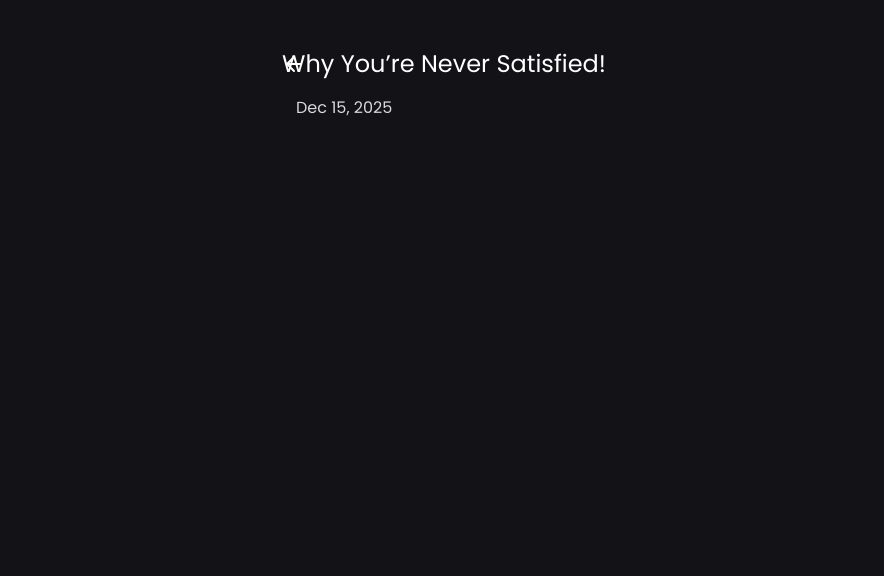
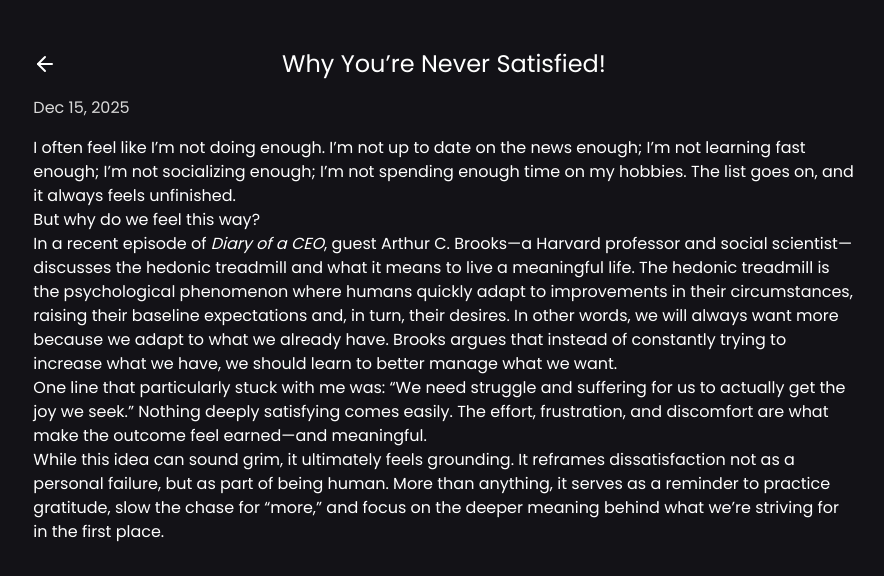
Before and after one commit to ellalloyd/ella-lloyd-portfolio, a Next.js app: page /blog/1 in a window 1280 px wide. Shown: the top 576 px of the page, without its empty margins (196-1080 px from the left). Built offline with nearby package versions, Linux system fonts and the light colour scheme.

Commit message:
updated blogs to match projects

```diff
--- /dev/null
+++ b/content/blog-doac.mdx
@@ -0,0 +1,11 @@
+
+
+I often feel like I’m not doing enough. I’m not up to date on the news enough; I’m not learning fast enough; I’m not socializing enough; I’m not spending enough time on my hobbies. The list goes on, and it always feels unfinished.
+
+But why do we feel this way?
+
+In a recent episode of *Diary of a CEO*, guest Arthur C. Brooks—a Harvard professor and social scientist—discusses the hedonic treadmill and what it means to live a meaningful life. The hedonic treadmill is the psychological phenomenon where humans quickly adapt to improvements in their circumstances, raising their baseline expectations and, in turn, their desires. In other words, we will always want more because we adapt to what we already have. Brooks argues that instead of constantly trying to increase what we have, we should learn to better manage what we want.
+
+One line that particularly stuck with me was: “We need struggle and suffering for us to actually get the joy we seek.” Nothing deeply satisfying comes easily. The effort, frustration, and discomfort are what make the outcome feel earned—and meaningful.
+
+While this idea can sound grim, it ultimately feels grounding. It reframes dissatisfaction not as a personal failure, but as part of being human. More than anything, it serves as a reminder to practice gratitude, slow the chase for “more,” and focus on the deeper meaning behind what we’re striving for in the first place.
--- a/src/app/blog/[blogId]/page.tsx
+++ b/src/app/blog/[blogId]/page.tsx
@@ -1,9 +1,11 @@
 'use server'
 
-import { ArrowLeft } from "lucide-react"
-import Link from "next/link"
 import { blogs } from "@/lib/data"
 import { BlogData } from "@/lib/types"
+import ContentHeader from "@/components/ContentHeader"
+import BlogDOAC from "../../../../content/blog-doac.mdx"
+import { cacheLife } from "next/cache"
+import { Suspense } from "react"
 
 function findBlogById(blogId: string | undefined): BlogData | undefined {
     const blog = blogs.find(blog => blog.id.toString() === blogId);
@@ -15,21 +17,23 @@ export default async function Page({
 }: {
     params: Promise<{ [key: string]: string | undefined }>
 }) {
+    'use cache'
+    cacheLife('hours')
+
     const blogId = (await params).blogId
     const blog = findBlogById(blogId);
 
     return (
-        <div className="flex flex-col gap-4 mx-auto my-8 p-4 rounded-4xl w-fit items-center justify-center ">
-            <div className="relative flex flex-row items-center justify-center w-full text-white">
-                <Link href="/blog">
-                    <ArrowLeft className="absolute left-0 top-1/2 -translate-y-1/2 hover:size-8" />
-                </Link>
-                <h1 className="text-2xl">{blog?.title}</h1>
-            </div>
-            <div className="flex gap-4 flex-col pb-0 min-w-[296px] max-w-[408px] text-white">
-                <p className="text-[#d9d9d9]">{blog?.date}</p>
-                <p className="whitespace-pre-line">{blog?.content}</p>
-            </div>
+        <div className="flex flex-col gap-4 mx-auto my-8 p-4 rounded-4xl w-full lg:w-2/3 items-center justify-center ">
+            <Suspense fallback={<p>"Loading..."</p>}>
+                <ContentHeader title={blog?.title} url="blog" />
+                <div className="flex gap-4 flex-col pb-0 w-full text-white">
+                    <p className="text-[#d9d9d9]">{blog?.date}</p>
+                    <article className="prose prose-invert">
+                        <BlogDOAC />
+                    </article>
+                </div>
+            </Suspense>
         </div>
     )
 
--- a/src/app/blog/page.tsx
+++ b/src/app/blog/page.tsx
@@ -1,19 +1,13 @@
 'use client'
 
 import { Blog } from "@/components/BlogCard";
+import ContentHeader from "@/components/ContentHeader";
 import { blogs } from "@/lib/data";
-import { ArrowLeft } from "lucide-react";
-import Link from "next/link";
 
 const BlogsPage = () => {
     return (
-        <div className="flex flex-col gap-4 mx-auto my-8 p-4 rounded-4xl w-fit items-center justify-center ">
-            <div className="relative flex flex-row items-center justify-center w-full text-white">
-                <Link href="/">
-                    <ArrowLeft className="absolute left-0 top-1/2 -translate-y-1/2 hover:size-8" />
-                </Link>
-                <h1 className="text-2xl">Blog</h1>
-            </div>
+        <div className="flex flex-col gap-4 mx-auto my-8 p-4 rounded-4xl w-full lg:w-2/3 items-center justify-center ">
+            <ContentHeader title="Blog" url="" />
             <div className="flex gap-4 flex-col pb-0 min-w-[296px] max-w-[408px]">
                 {blogs.map((blog) => (
                     <Blog key={blog.id} blog={blog} />
--- a/src/app/projects/[projectId]/page.tsx
+++ b/src/app/projects/[projectId]/page.tsx
@@ -2,7 +2,7 @@
 
 import { projects } from "@/lib/data"
 import { Project } from "@/lib/types"
-import ContentHeader from "@/components/ProjectHeader"
+import ContentHeader from "@/components/ContentHeader"
 import PortfolioContent from "../../../../content/portfolio.mdx";
 import { Suspense } from 'react';
 import { cacheLife } from "next/cache";
--- a/src/app/projects/page.tsx
+++ b/src/app/projects/page.tsx
@@ -1,7 +1,7 @@
 'use client'
 
 import { ProjectCard } from "@/components/ProjectCard";
-import ContentHeader from "@/components/ProjectHeader";
+import ContentHeader from "@/components/ContentHeader";
 import { projects } from "@/lib/data";
 
 const ProjectsPage = () => {
```
Also changed, not shown: src/components/ContentHeader.tsx (renamed from src/components/ProjectHeader.tsx).
